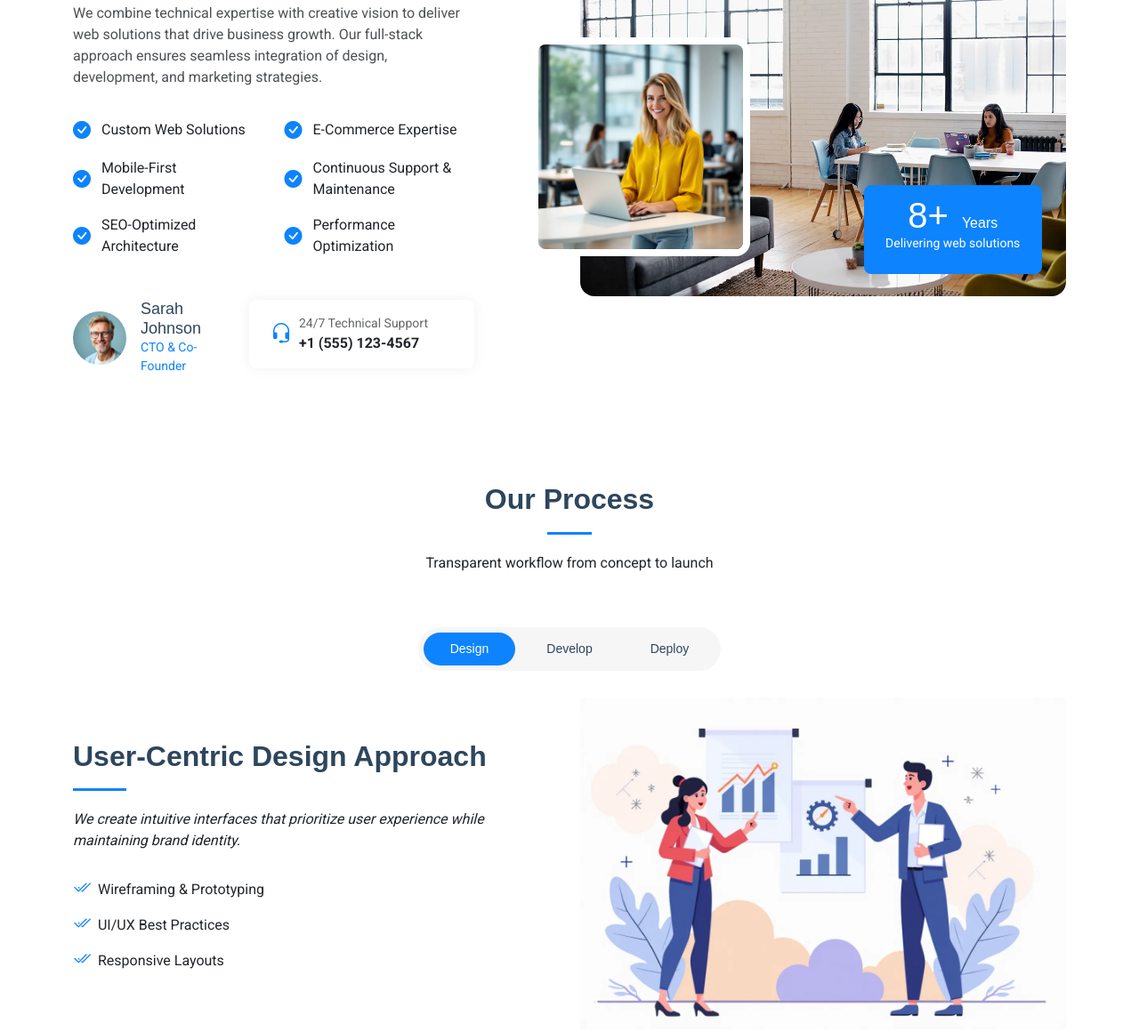
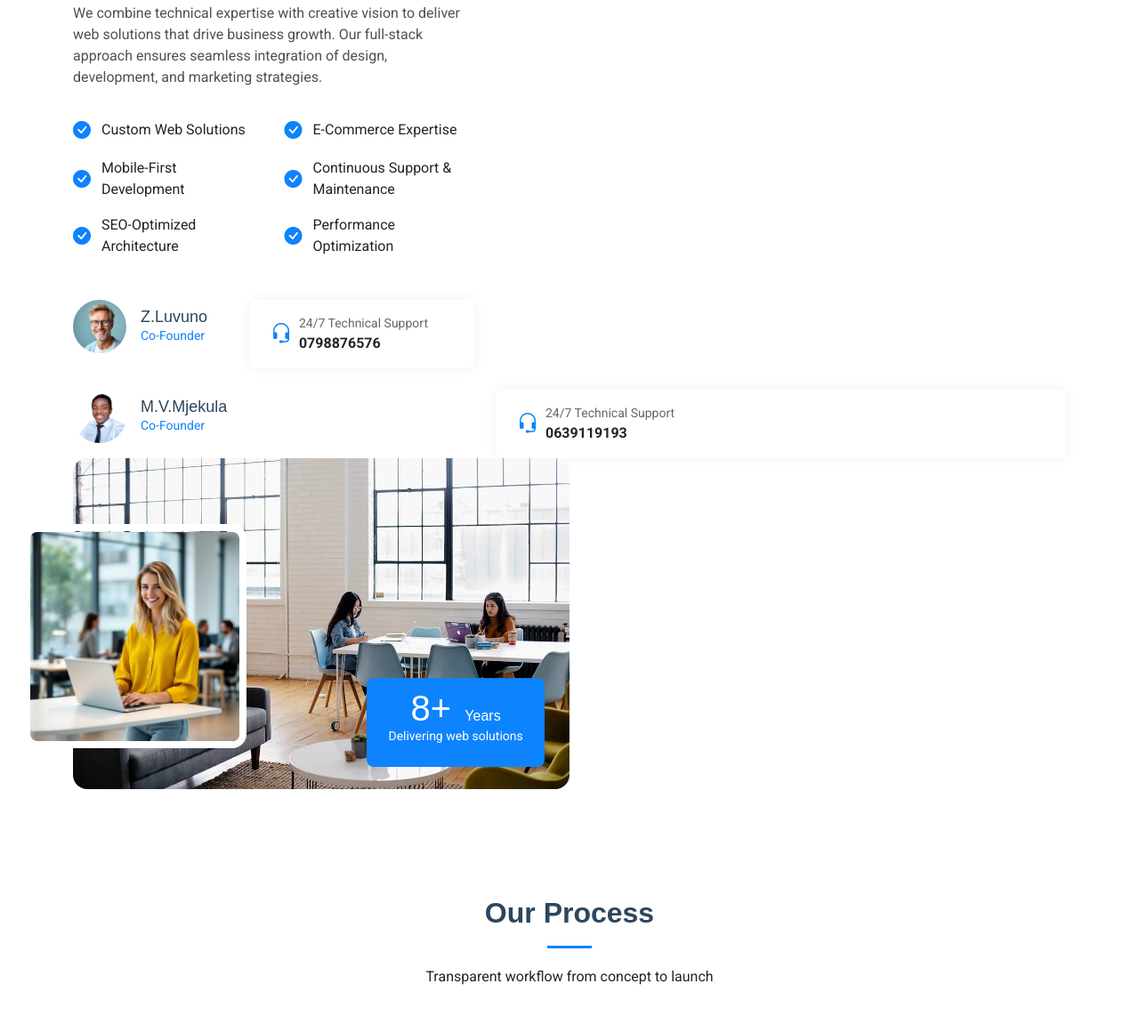
Before and after one commit to lvnzip001/IntelliAnaltix, a plain HTML site: page index.html in a window 1280 px wide. Shown: the part 1232-2392 px from the top of the page at 89% size. Drawn offline with Linux system fonts and the light colour scheme.

Commit message:
testing with Co-founder section

```diff
--- a/index.html
+++ b/index.html
@@ -4,9 +4,8 @@
 <head>
   <meta charset="utf-8">
   <meta content="width=device-width, initial-scale=1.0" name="viewport">
-  <title>IntelliAnaltix | Responsive Web Development & SEO Solutions</title>
-  <meta name="description" content="Custom web development solutions for businesses. We create responsive, SEO-friendly websites that drive results. Contact us today!
-  ">
+  <title>IntelliAnaltix | Professional Web Development Agency</title>
+  <meta name="description" content="Custom web development solutions for businesses. We create responsive, SEO-friendly websites that drive results.">
   <meta name="keywords" content="web development, website design, e-commerce, responsive design, SEO, digital agency">
 
   <!-- Favicons -->
@@ -38,6 +37,7 @@
       <a href="index.html" class="logo d-flex align-items-center me-auto me-xl-0">
         <!-- Agency Logo -->
         <img src="assets/img/logo.png" alt="WebDev Agency Logo" class="logo-img">
+        <h1 class="sitename">IntelliAnaltix</h1>
         <h1 class="sitename">IntelliAnaltix</h1>
       </a>
 
@@ -189,14 +189,16 @@
               </div>
             </div>
 
-            <div class="info-wrapper">
+
+
+          <div class="info-wrapper">
               <div class="row gy-4">
                 <div class="col-lg-5">
                   <div class="profile d-flex align-items-center gap-3">
                     <img src="assets/img/avatar-1.webp" alt="CEO Profile" class="profile-image">
                     <div>
-                      <h4 class="profile-name">Sarah Johnson</h4>
-                      <p class="profile-position">CTO & Co-Founder</p>
+                      <h4 class="profile-name">Z.Luvuno</h4>
+                      <p class="profile-position">Co-Founder</p>
                     </div>
                   </div>
                 </div>
@@ -205,13 +207,38 @@
                     <i class="bi bi-headset"></i>
                     <div>
                       <p class="contact-label">24/7 Technical Support</p>
-                      <p class="contact-number">+1 (555) 123-4567</p>
+                      <p class="contact-number">0798876576</p>
                     </div>
                   </div>
                 </div>
               </div>
             </div>
           </div>
+
+          <div class="info-wrapper">
+            <div class="row gy-4">
+              <div class="col-lg-5">
+                <div class="profile d-flex align-items-center gap-3">
+                  <img src="assets/img/Mmeli.jpg" alt="CEO Profile" class="profile-image">
+                  <div>
+                    <h4 class="profile-name">M.V.Mjekula</h4>
+                    <p class="profile-position">Co-Founder</p>
+                  </div>
+                </div>
+              </div>
+              <div class="col-lg-7">
+                <div class="contact-info d-flex align-items-center gap-2">
+                  <i class="bi bi-headset"></i>
+                  <div>
+                    <p class="contact-label">24/7 Technical Support</p>
+                    <p class="contact-number"><strong>0639119193</strong></p>
+                  </div>
+                </div>
+              </div>
+
+            </div>
+          </div>
+        </div>
 
           <div class="col-xl-6" data-aos="fade-up" data-aos-delay="300">
             <div class="image-wrapper">
```
Also changed, not shown: assets/img/Mmeli.jpg (added).
